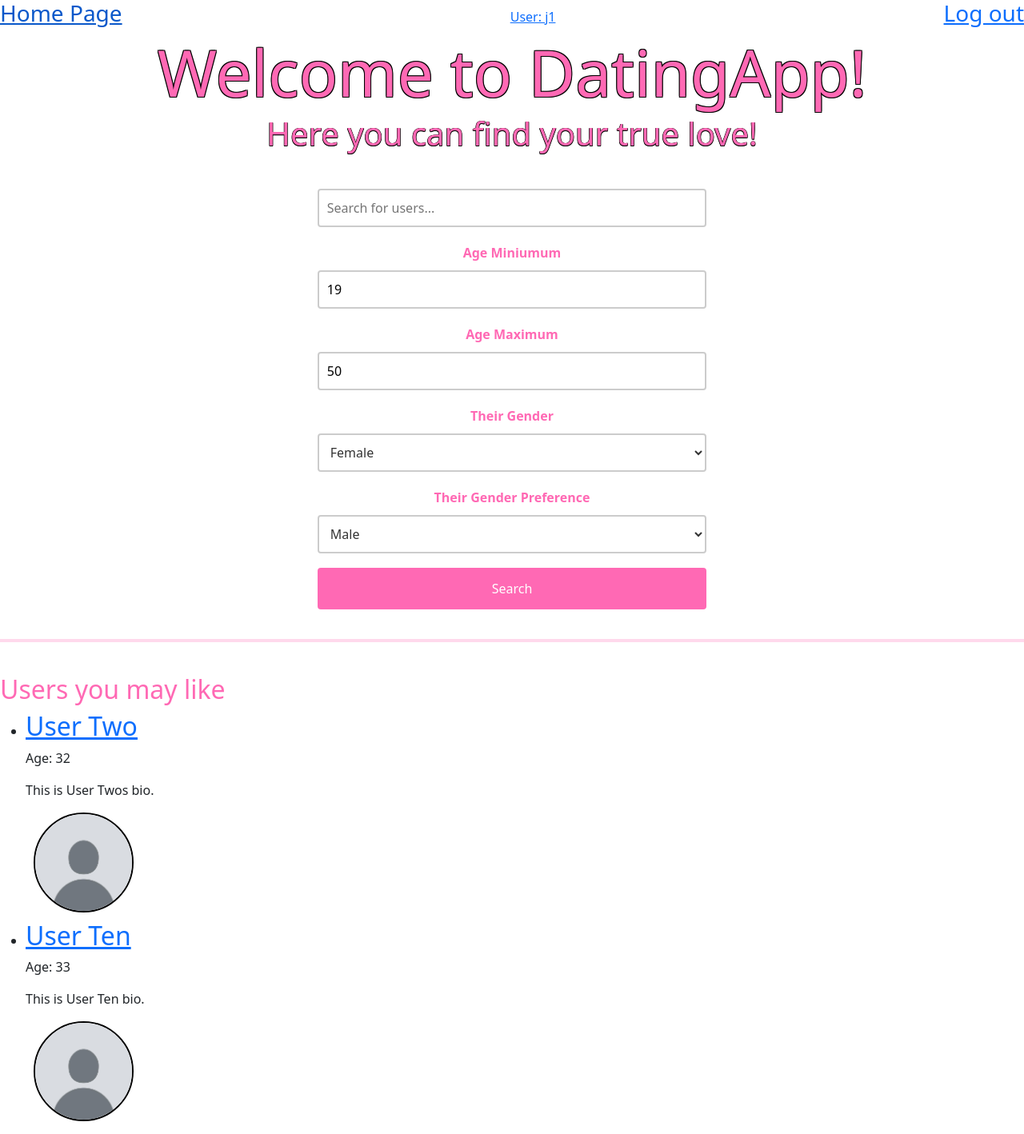
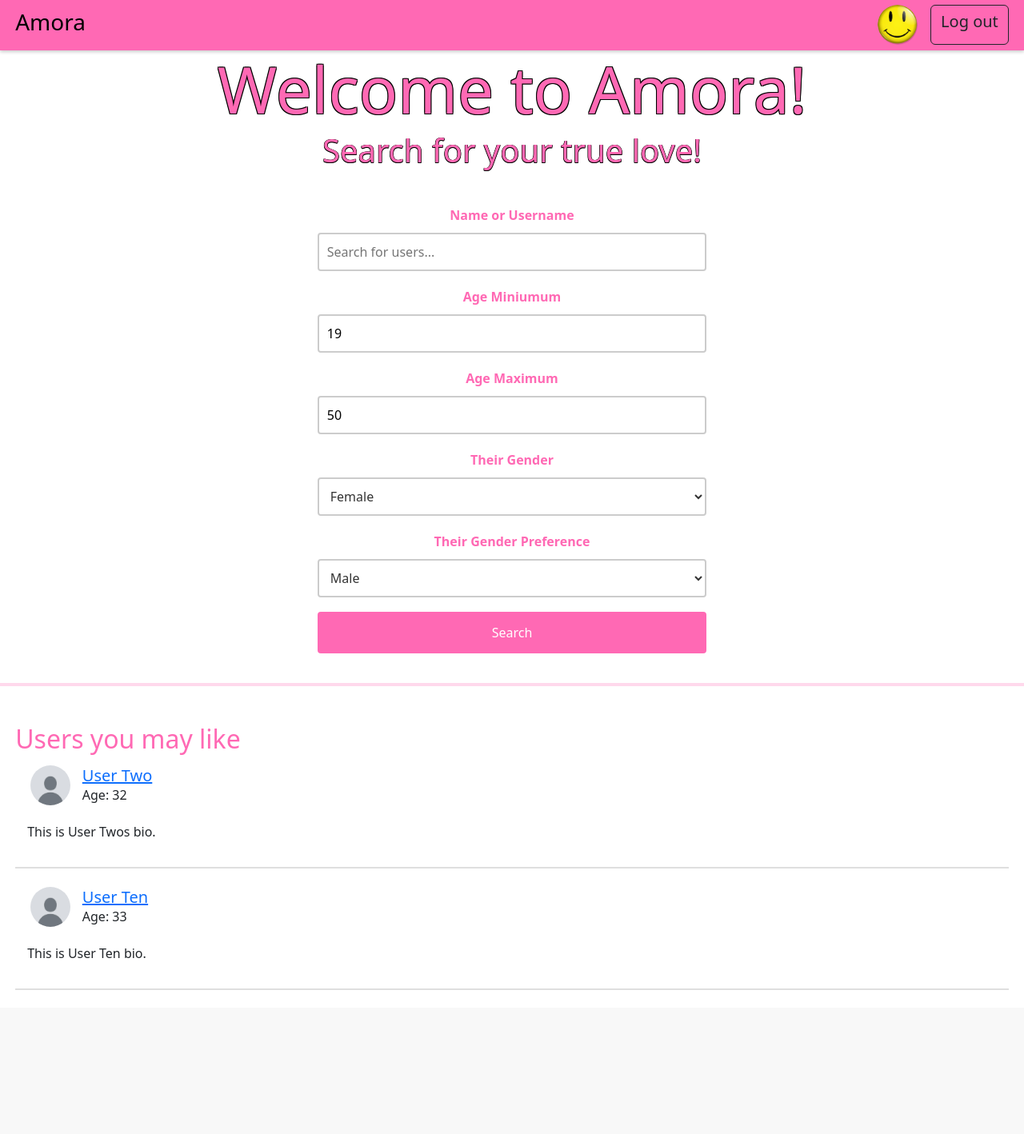
Before and after one commit to jaronwald24/DatingApp, a Flask app: page /search in a window 1280 px wide. Shown: the whole page at 80% size. After the commit the page ends 1238 px from the top, so only its background shows below. Run offline with Flask 3, Linux system fonts and the light colour scheme; a user stored in the database is signed in.

Commit message:
styling for header, search results, and beginnnig of profile

```diff
--- a/DatingApp/static/DatingApp.css
+++ b/DatingApp/static/DatingApp.css
@@ -1,5 +1,15 @@
 body {
     background: #f2f3f5;
+}
+
+.appHeader {
+    display: flex;
+    flex-direction: row;
+    justify-content: space-between;
+    align-items: center;
+    background-color: #ff69b4;
+    box-shadow: 0 2px 4px 0 rgba(0,0,0,0.2);
+    padding: 0.5% 1.5%;
 }
 
 
@@ -31,6 +41,7 @@ body {
     display: flex;
     align-items: center;
     flex-direction: column;
+    margin-top: 5%;
 }
 
 .responseForm {
@@ -72,6 +83,8 @@ body {
 .profileElements {
     display: flex;
     flex-direction: row;
+    justify-content: space-between;
+    width: 30%;
     margin: 1% 1%;
 }
 
@@ -90,6 +103,12 @@ body {
     height: 100%;
     object-fit: cover;
     border: 2px solid #000;
+}
+
+.pfpSmall {
+    width: 50px;
+    height: 50px;
+    border-radius: 50%;
 }
 
 .welcome-section h1 {
@@ -169,9 +188,21 @@ body {
     border-radius: 4px;
     cursor: pointer;
 }
-
+.listUsers {
+    display: flex;
+    flex-direction: column;
+    padding: 0.5% 1.5%;
+}
 .listUsers h2 {
     color: #ff69b4;
+}
+
+.userRow {
+    display: flex;
+    flex-direction: row;
+    padding: 0.5% 1.5%;
+    align-items: center;
+    margin-bottom: 15px;
 }
 
 .modal {
--- a/DatingApp/templates/base.html
+++ b/DatingApp/templates/base.html
@@ -9,19 +9,27 @@
     </head>
     <body>
         <header>
-            <div style="display: flex; flex-direction: row; justify-content: space-between; align-items: center">
-                {% if current_user.is_authenticated: %}
-                    <a href="{{ url_for('main.index')}}">
-                        <h3>Home Page</h3>
-                    </a>
-                    <a href="{{ url_for('main.profile', user_id=current_user.id)}}">
-                        <div>User: {{current_user.username}}</div>
-                    </a>
-                    <a href="{{ url_for('auth.logout')}}">
-                        <h3>Log out</h3>
-                    </a>
-                {% endif %}
+            {% if current_user.is_authenticated: %}
+            <div class="appHeader">
+                    <button type="button" onclick="window.location.href='{{ url_for('main.index') }}'" style="background: none; border: none; padding: 0; font-size: inherit; cursor: pointer;">
+                        <h3>Amora</h3>
+                    </button>
+                    <div style="display: flex">
+                        <a href="{{ url_for('main.profile', user_id=current_user.id)}}">
+                            <div class="me-2">
+                                {% if current_user.profile.photo %}
+                                    <img src="{{ url_for('static', filename='photos/photo-' ~ current_user.profile.photo.id ~ '.' ~ current_user.profile.photo.file_extension) }}" alt="Profile photo" class="pfpSmall">
+                                {% else %}
+                                    <img src="{{ url_for('static', filename='photos/defaultPfp.jpg') }}" alt="Default profile photo" class="pfpSmall">
+                                {% endif %}
+                            </div>
+                        </a>
+                        <button class="btn btn-outline-dark ms-2" type="button" onclick="window.location.href='{{ url_for('auth.logout') }}'">
+                            <h5>Log out</h5>
+                        </button>
+                    </div>
             </div>
+            {% endif %}
         </header>
         <section class="content">
             {% block content %}{% endblock %}
--- a/DatingApp/templates/main/index.html
+++ b/DatingApp/templates/main/index.html
@@ -2,10 +2,11 @@
 
 {% block content %}
     <section class="welcome-section">
-        <h1>Welcome to DatingApp!</h1>
-        <h4>Here you can find your true love!</h4>
+        <h1>Welcome to Amora!</h1>
+        <h4>Search for your true love!</h4>
         <form action = "{{url_for('main.search')}}" method = "get">
             <div class = "searchContainer">
+                <label for="name">Name or Username</label>
                 <input type="text" name="name" placeholder="Search for users...">
                 <label for="gender">Age Miniumum</label>
                 <input type="number" name="age_minimum" placeholder="Min age" value="{{ user.profile.age_minimum }}" min="18" max="100">
@@ -25,54 +26,50 @@
             </div>
         </form>
         <hr style="border: 2px solid ; color:#ff69b4; width: 100%">
-
         {% if searchUsers %}
-            <div class = "listUsers">
+        <div class="listUsers">
             <br>
-                <h2> Search Results </h2>
-                <ul>
+            <h2>Search Results</h2>
             {% for user in searchUsers %}
-                        <li>
-                            <h2><a href="{{ url_for('main.profile', user_id=user.id) }}">{{ user.profile.fullname }}</a></h2>
-                            <p>Age: {{ current_year - user.profile.birth_year }}</p>
-                            <p>{{ user.profile.bio }}</p>
-                            <div class = "pfp">
+                <div class="userRow">
                     {% if user.profile.photo %}
-                                <img src="{{ url_for('static', filename='photos/photo-' ~ user.profile.photo.id ~ '.' ~ user.profile.photo.file_extension) }}" alt="Profile photo" >
+                        <img src="{{ url_for('static', filename='photos/photo-' ~ user.profile.photo.id ~ '.' ~ user.profile.photo.file_extension) }}" class="pfpSmall" alt="Profile photo" style="margin-right: 15px;">
                     {% else %}
-                                <img src="{{ url_for('static', filename='photos/defaultPfp.jpg') }}" alt="Default profile photo">
+                        <img src="{{ url_for('static', filename='photos/defaultPfp.jpg') }}" class="pfpSmall" alt="Default profile photo" style="margin-right: 15px;">
                     {% endif %}
+                    <div style="display: flex; flex-direction: column;">
+                        <h5 style="margin: 0;"><a href="{{ url_for('main.profile', user_id=user.id) }}">{{ user.profile.fullname }}</a></h5>
+                        <p style="margin: 0;">Age: {{ current_year - user.profile.birth_year }}</p>
                     </div>
-                        </li>
+                </div>
+                <p style="margin-left: 15px;">{{ user.profile.bio }}</p>
+                <hr style="border: 0.5px solid; color: grey; width: 100%;">
             {% endfor %}
-                </ul>
         </div>
-            <hr style="border: 2px solid ; color:#ff69b4; width: 100%;">
         {% else %}
             {% endif %}
 
 
 
             {% if defaultUsers %}
-        <div class = "listUsers">
-            </br>
+            <div class="listUsers">
+                <br>
                 <h2>Users you may like</h2>
-            <ul>
                 {% for user in defaultUsers %}
-                    <li>
-                        <h2><a href="{{ url_for('main.profile', user_id=user.id) }}">{{ user.profile.fullname }}</a></h2>
-                        <p>Age: {{ current_year - user.profile.birth_year }}</p>
-                        <p>{{ user.profile.bio }}</p>
-                        <div class = "pfp">
+                    <div class="userRow">
                         {% if user.profile.photo %}
-                            <img src="{{ url_for('static', filename='photos/photo-' ~ user.profile.photo.id ~ '.' ~ user.profile.photo.file_extension) }}" alt="Profile photo" >
+                            <img src="{{ url_for('static', filename='photos/photo-' ~ user.profile.photo.id ~ '.' ~ user.profile.photo.file_extension) }}" class="pfpSmall" alt="Profile photo" style="margin-right: 15px;">
                         {% else %}
-                            <img src="{{ url_for('static', filename='photos/defaultPfp.jpg') }}" alt="Default profile photo">
+                            <img src="{{ url_for('static', filename='photos/defaultPfp.jpg') }}" class="pfpSmall" alt="Default profile photo" style="margin-right: 15px;">
                         {% endif %}
+                        <div style="display: flex; flex-direction: column;">
+                            <h5 style="margin: 0;"><a href="{{ url_for('main.profile', user_id=user.id) }}">{{ user.profile.fullname }}</a></h5>
+                            <p style="margin: 0;">Age: {{ current_year - user.profile.birth_year }}</p>
                         </div>
-                    </li>
+                    </div>
+                    <p style="margin-left: 15px;">{{ user.profile.bio }}</p>
+                    <hr style="border: 0.5px solid; color: grey; width: 100%;">
                 {% endfor %}
-            </ul>
             </div>
         {% else %}
     {% endif %}
```
Also changed, not shown: DatingApp/templates/main/profile.html (+16 -12 lines), instance/DatingApp.db. Lines whose indentation alone changed are shown as unchanged.
